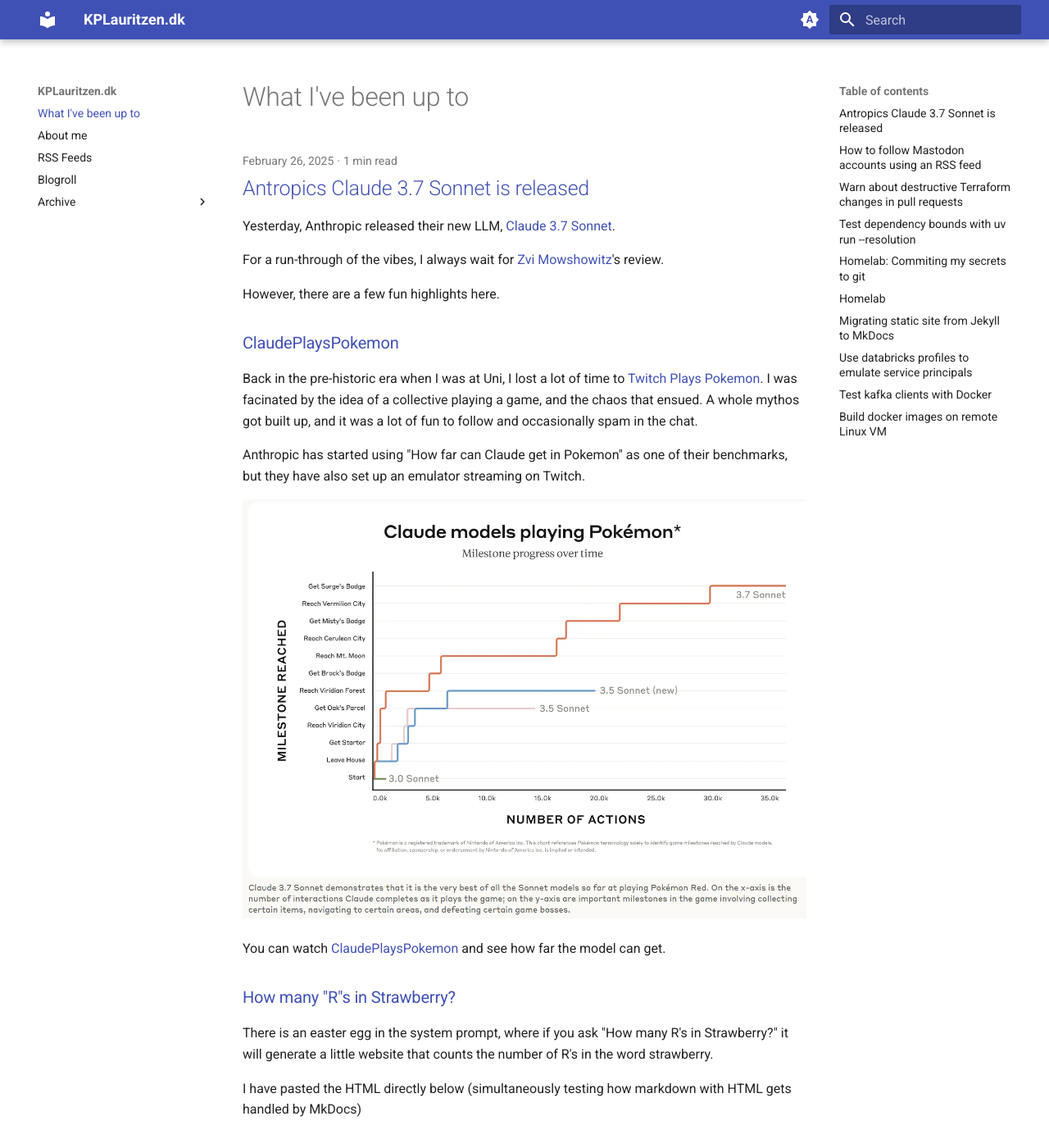
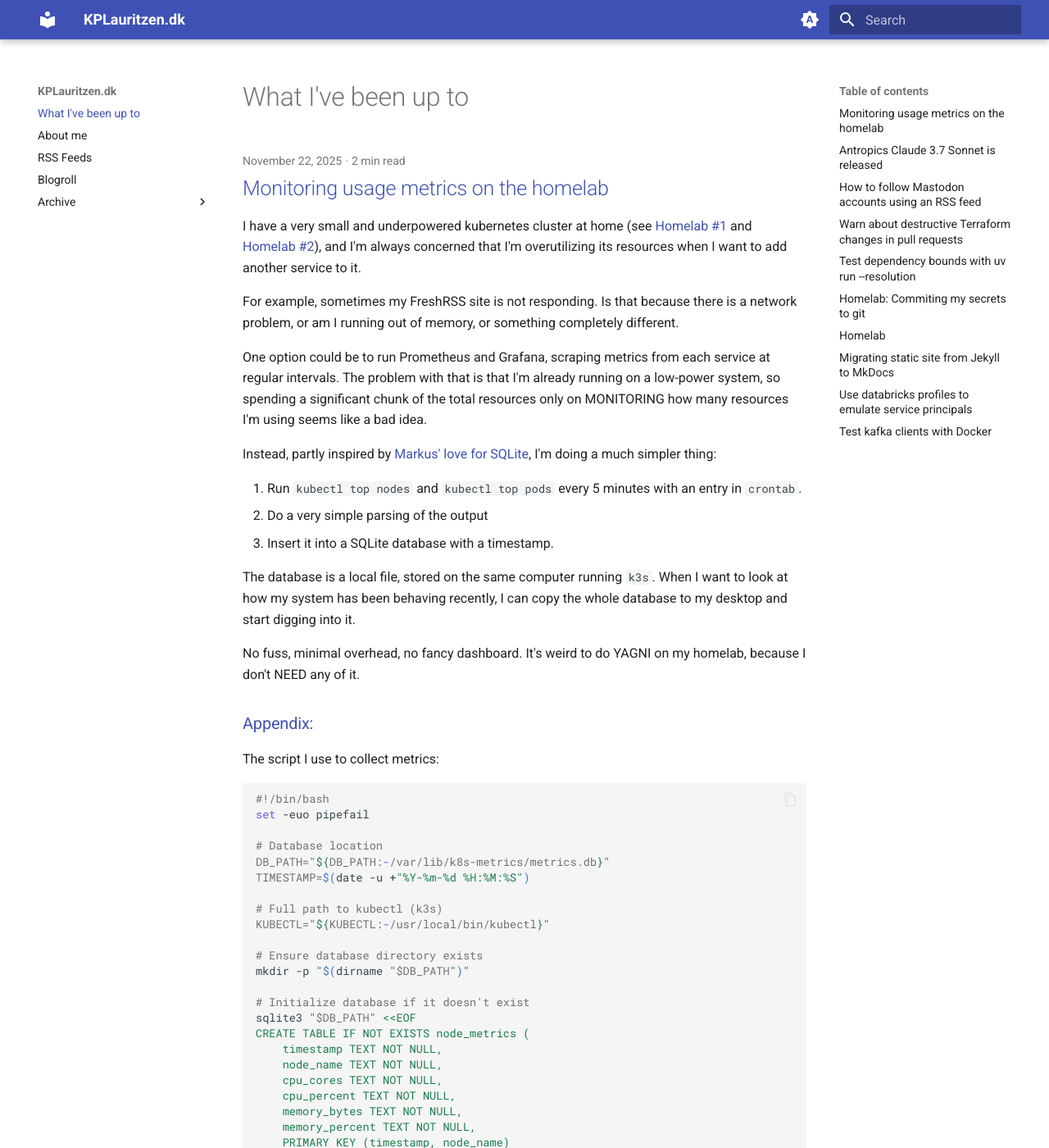
Before and after one commit to KPLauritzen/kplauritzen.github.io, an MkDocs documentation site: the page built from docs/index.md, in a window 1280 px wide and 1400 px high. Shown: the whole window at 82% size. Built offline with MkDocs 1.6.1 and Material for MkDocs 9.7.7, drawn with Linux system fonts in a browser that asks for light colours; some of the changed text lies outside the part shown.

Commit message:
Homelab metrics

````diff
--- a/docs/posts/2025-01-18-homelab-1.md
+++ b/docs/posts/2025-01-18-homelab-1.md
@@ -1,4 +1,6 @@
 ---
+tags:
+- homelab
 date: 2025-01-18
 ---
 
--- a/docs/posts/2025-01-24-homelab-2.md
+++ b/docs/posts/2025-01-24-homelab-2.md
@@ -1,4 +1,6 @@
 ---
+tags:
+- homelab
 date: 2025-01-24
 ---
 
--- /dev/null
+++ b/docs/posts/2025-11-22-homelab-metrics.md
@@ -0,0 +1,90 @@
+---
+tags:
+- homelab
+- metrics
+- grafana
+date: 2025-11-22
+---
+# Monitoring usage metrics on the homelab
+
+I have a very small and underpowered kubernetes cluster at home (see [Homelab #1](./2025-01-18-homelab-1.md) and [Homelab #2](./2025-01-24-homelab-2.md)), and I'm always concerned that I'm overutilizing its resources when I want to add another service to it.
+
+For example, sometimes my FreshRSS site is not responding. Is that because there is a network problem, or am I running out of memory, or something completely different.
+
+One option could be to run Prometheus and Grafana, scraping metrics from each service at regular intervals. The problem with that is that I'm already running on a low-power system, so spending a significant chunk of the total resources only on MONITORING how many resources I'm using seems like a bad idea.
+
+Instead, partly inspired by [Markus' love for SQLite](https://www.maragu.dev/blog/go-and-sqlite-in-the-cloud), I'm doing a much simpler thing:
+
+1. Run `kubectl top nodes` and `kubectl top pods` every 5 minutes with an entry in `crontab`.
+2. Do a very simple parsing of the output
+3. Insert it into a SQLite database with a timestamp.
+
+The database is a local file, stored on the same computer running `k3s`. When I want to look at how my system has been behaving recently, I can copy the whole database to my desktop and start digging into it.
+
+No fuss, minimal overhead, no fancy dashboard. It's weird to do YAGNI on my homelab, because I don't NEED any of it.
+
+## Appendix:
+
+The script I use to collect metrics:
+```bash
+#!/bin/bash
+set -euo pipefail
+
+# Database location
+DB_PATH="${DB_PATH:-/var/lib/k8s-metrics/metrics.db}"
+TIMESTAMP=$(date -u +"%Y-%m-%d %H:%M:%S")
+
+# Full path to kubectl (k3s)
+KUBECTL="${KUBECTL:-/usr/local/bin/kubectl}"
+
+# Ensure database directory exists
+mkdir -p "$(dirname "$DB_PATH")"
+
+# Initialize database if it doesn't exist
+sqlite3 "$DB_PATH" <<EOF
+CREATE TABLE IF NOT EXISTS node_metrics (
+    timestamp TEXT NOT NULL,
+    node_name TEXT NOT NULL,
+    cpu_cores TEXT NOT NULL,
+    cpu_percent TEXT NOT NULL,
+    memory_bytes TEXT NOT NULL,
+    memory_percent TEXT NOT NULL,
+    PRIMARY KEY (timestamp, node_name)
+);
+
+CREATE TABLE IF NOT EXISTS pod_metrics (
+    timestamp TEXT NOT NULL,
+    namespace TEXT NOT NULL,
+    pod_name TEXT NOT NULL,
+    cpu_cores TEXT NOT NULL,
+    memory_bytes TEXT NOT NULL,
+    PRIMARY KEY (timestamp, namespace, pod_name)
+);
+
+CREATE INDEX IF NOT EXISTS idx_node_timestamp ON node_metrics(timestamp);
+CREATE INDEX IF NOT EXISTS idx_pod_timestamp ON pod_metrics(timestamp);
+EOF
+
+# Collect node metrics
+$KUBECTL top nodes --no-headers | while read -r name cpu cpu_pct memory memory_pct; do
+    sqlite3 "$DB_PATH" <<EOF
+INSERT INTO node_metrics (timestamp, node_name, cpu_cores, cpu_percent, memory_bytes, memory_percent)
+VALUES ('$TIMESTAMP', '$name', '$cpu', '$cpu_pct', '$memory', '$memory_pct');
+EOF
+done
+
+# Collect pod metrics
+$KUBECTL top pods -A --no-headers | while read -r namespace name cpu memory; do
+    sqlite3 "$DB_PATH" <<EOF
+INSERT INTO pod_metrics (timestamp, namespace, pod_name, cpu_cores, memory_bytes)
+VALUES ('$TIMESTAMP', '$namespace', '$name', '$cpu', '$memory');
+EOF
+done
+
+echo "Metrics collected at $TIMESTAMP"
+```
+
+The crontab entry
+```text
+*/5 * * * * KUBECONFIG=/home/kasper/.kube/config DB_PATH=/home/kasper/k8s-metrics/metrics.db /home/kasper/k8s-metrics/collect-metrics.sh >> /home/kasper/k8s-metrics/collect.log 2>&1
+```
````
Also changed, not shown: docs/recommendations.md (+2 -1 lines).
